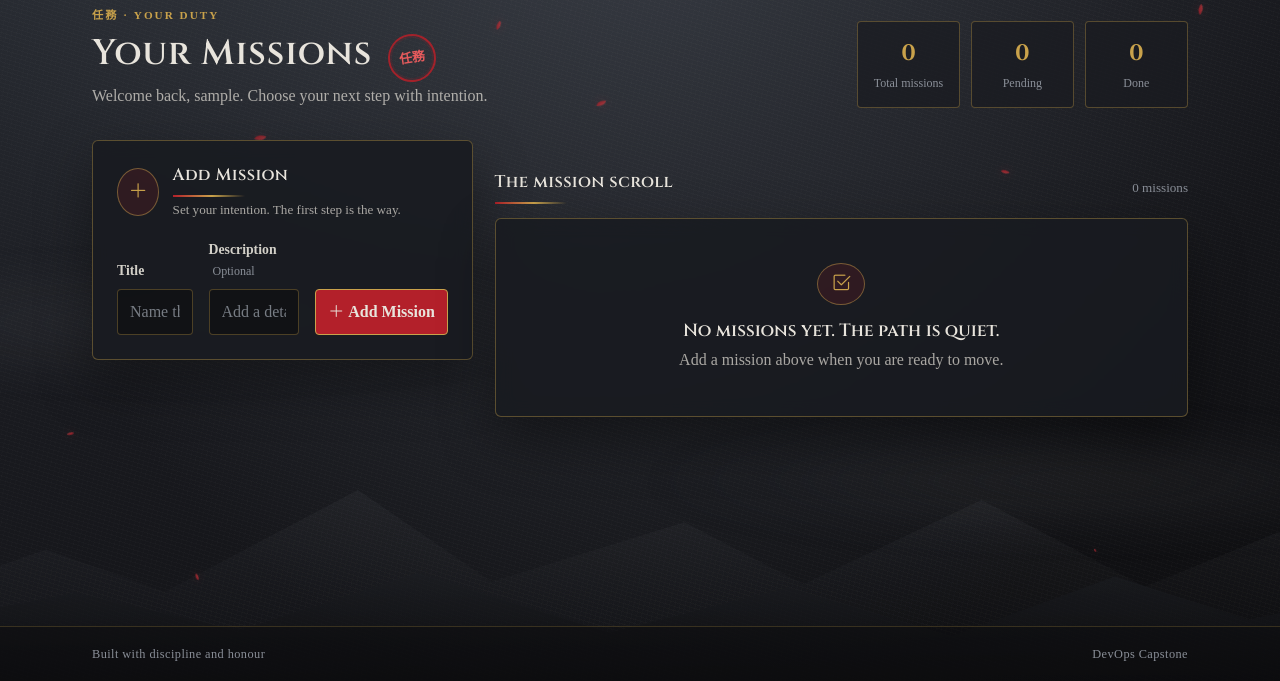
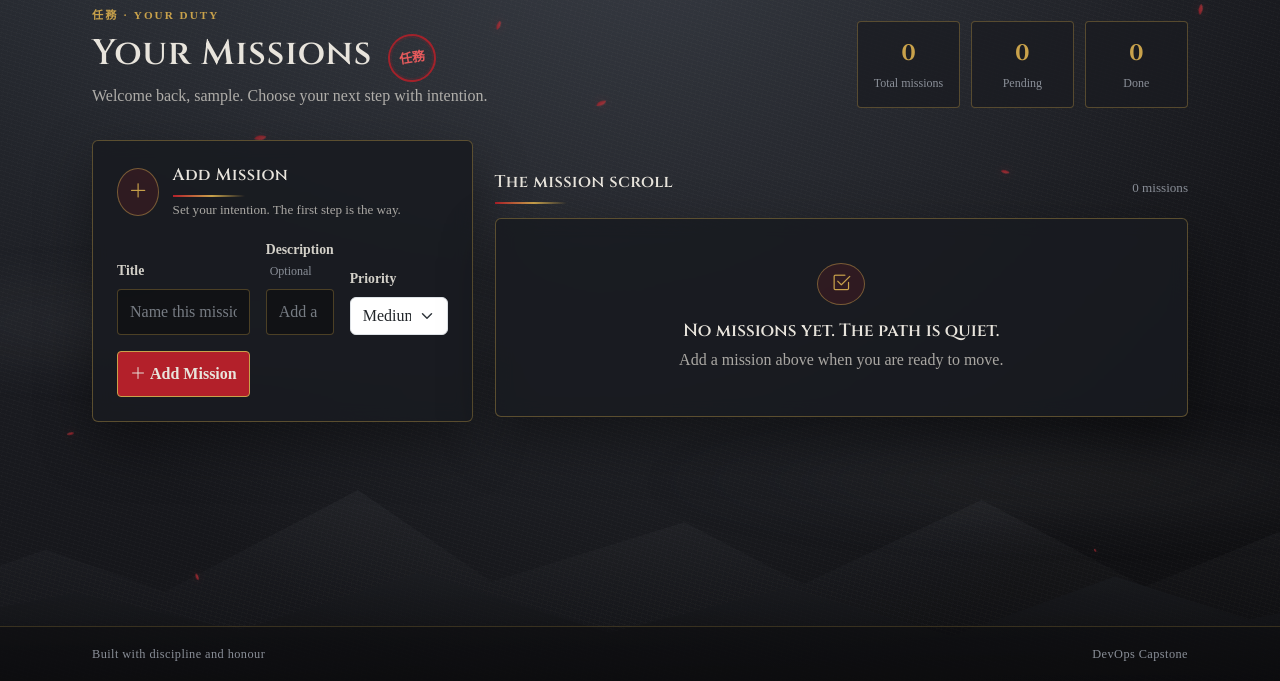
Before and after one commit to MohitGoel109/Devops-capstone-taskmanager, a Flask app: page /tasks in a window 1280 px wide. Shown: the part 119-800 px from the top of the page. Run offline with Flask 3, Linux system fonts and the light colour scheme; the visitor is signed in with stand-in values (Sample User, id 1).

Commit message:
feat: add task priority field with badge and API support

```diff
--- a/app/app.py
+++ b/app/app.py
@@ -4,10 +4,13 @@ from datetime import datetime
 from flask import Flask, jsonify, redirect, render_template, request, session, url_for
 from flask_sqlalchemy import SQLAlchemy
 from prometheus_flask_exporter import PrometheusMetrics
+from sqlalchemy import inspect, text
 from werkzeug.security import check_password_hash, generate_password_hash
 
 
 db = SQLAlchemy()
+
+PRIORITIES = ("High", "Medium", "Low")
 
 
 class User(db.Model):
@@ -26,8 +29,40 @@ class Task(db.Model):
     title = db.Column(db.String(120), nullable=False)
     description = db.Column(db.Text, nullable=True)
     completed = db.Column(db.Boolean, default=False, nullable=False)
+    priority = db.Column(db.String(10), default="Medium", nullable=False, server_default="Medium")
     created_at = db.Column(db.DateTime, default=datetime.utcnow)
     user_id = db.Column(db.Integer, db.ForeignKey("users.id"), nullable=False)
+
+
+def clean_priority(value):
+    """Return a valid priority string, or None if the value is not allowed."""
+    value = (value or "Medium").strip().capitalize()
+    return value if value in PRIORITIES else None
+
+
+def task_to_dict(task):
+    return {
+        "id": task.id,
+        "title": task.title,
+        "description": task.description,
+        "completed": task.completed,
+        "priority": task.priority,
+        "created_at": task.created_at.isoformat(),
+    }
+
+
+def ensure_priority_column():
+    """Add the priority column to an existing tasks table (create_all does not alter tables)."""
+    columns = [c["name"] for c in inspect(db.engine).get_columns("tasks")]
+    if "priority" not in columns:
+        try:
+            with db.engine.begin() as conn:
+                conn.execute(
+                    text("ALTER TABLE tasks ADD COLUMN priority VARCHAR(10) NOT NULL DEFAULT 'Medium'")
+                )
+        except Exception:
+            # Another pod may have added the column at the same moment.
+            pass
 
 
 def create_app(test_config=None):
@@ -115,16 +150,7 @@ def create_app(test_config=None):
 
         if request.method == "GET":
             tasks = Task.query.filter_by(user_id=session["user_id"]).order_by(Task.created_at.desc()).all()
-            return jsonify([
-                {
-                    "id": task.id,
-                    "title": task.title,
-                    "description": task.description,
-                    "completed": task.completed,
-                    "created_at": task.created_at.isoformat(),
-                }
-                for task in tasks
-            ])
+            return jsonify([task_to_dict(t) for t in tasks])
 
         payload = request.get_json(silent=True) or {}
         title = (payload.get("title") or "").strip()
@@ -133,17 +159,21 @@ def create_app(test_config=None):
         if not title:
             return jsonify({"error": "title is required"}), 400
 
-        task = Task(title=title, description=description or None, completed=False, user_id=session["user_id"])
+        priority = clean_priority(payload.get("priority"))
+        if priority is None:
+            return jsonify({"error": "priority must be High, Medium or Low"}), 400
+
+        task = Task(
+            title=title,
+            description=description or None,
+            completed=False,
+            priority=priority,
+            user_id=session["user_id"],
+        )
         db.session.add(task)
         db.session.commit()
 
-        return jsonify({
-            "id": task.id,
-            "title": task.title,
-            "description": task.description,
-            "completed": task.completed,
-            "created_at": task.created_at.isoformat(),
-        }), 201
+        return jsonify(task_to_dict(task)), 201
 
     @app.route("/api/tasks/<int:task_id>", methods=["GET", "PUT", "DELETE"])
     def api_task_detail(task_id):
@@ -155,13 +185,7 @@ def create_app(test_config=None):
             return jsonify({"error": "task not found"}), 404
 
         if request.method == "GET":
-            return jsonify({
-                "id": task.id,
-                "title": task.title,
-                "description": task.description,
-                "completed": task.completed,
-                "created_at": task.created_at.isoformat(),
-            })
+            return jsonify(task_to_dict(task))
 
         if request.method == "PUT":
             payload = request.get_json(silent=True) or {}
@@ -171,18 +195,17 @@ def create_app(test_config=None):
                 task.description = payload["description"]
             if "completed" in payload:
                 task.completed = bool(payload.get("completed"))
+            if "priority" in payload:
+                priority = clean_priority(payload["priority"])
+                if priority is None:
+                    return jsonify({"error": "priority must be High, Medium or Low"}), 400
+                task.priority = priority
 
             if not task.title:
                 return jsonify({"error": "title is required"}), 400
 
             db.session.commit()
-            return jsonify({
-                "id": task.id,
-                "title": task.title,
-                "description": task.description,
-                "completed": task.completed,
-                "created_at": task.created_at.isoformat(),
-            })
+            return jsonify(task_to_dict(task))
 
         db.session.delete(task)
         db.session.commit()
@@ -199,7 +222,14 @@ def create_app(test_config=None):
             tasks = Task.query.filter_by(user_id=session["user_id"]).order_by(Task.created_at.desc()).all()
             return render_template("tasks.html", error="Task title is required", tasks=tasks, username=session["username"]), 400
 
-        task = Task(title=title, description=description or None, completed=False, user_id=session["user_id"])
+        priority = clean_priority(request.form.get("priority")) or "Medium"
+        task = Task(
+            title=title,
+            description=description or None,
+            completed=False,
+            priority=priority,
+            user_id=session["user_id"],
+        )
         db.session.add(task)
         db.session.commit()
         return redirect(url_for("tasks_page"))
@@ -216,6 +246,8 @@ def create_app(test_config=None):
         task.title = request.form.get("title", task.title).strip()
         task.description = request.form.get("description", task.description or "").strip() or None
         task.completed = "completed" in request.form
+        if "priority" in request.form:
+            task.priority = clean_priority(request.form.get("priority")) or task.priority
         if not task.title:
             tasks = Task.query.filter_by(user_id=session["user_id"]).order_by(Task.created_at.desc()).all()
             return render_template("tasks.html", error="Task title is required", tasks=tasks, username=session["username"]), 400
@@ -248,6 +280,7 @@ def create_app(test_config=None):
 
     with app.app_context():
         db.create_all()
+        ensure_priority_column()
 
     return app
 
--- a/app/static/css/style.css
+++ b/app/static/css/style.css
@@ -1894,3 +1894,13 @@ body {
     transform: scaleY(1.12);
   }
 }
+.task-priority {
+  font-weight: 600;
+  letter-spacing: 0.04em;
+  border: 1px solid;
+  background: transparent;
+}
+.priority-high { color: #e0525c; border-color: #b3202a; }
+.priority-medium { color: #c9a24b; border-color: #c9a24b; }
+.priority-low { color: #5fb98a; border-color: #3f8f66; }
+.add-task-fields { flex-wrap: wrap; }
--- a/app/templates/tasks.html
+++ b/app/templates/tasks.html
@@ -41,6 +41,14 @@
           <label for="new-task-description" class="form-label">Description <span class="optional-label">Optional</span></label>
           <input type="text" class="form-control" name="description" id="new-task-description" placeholder="Add a detail or intention">
         </div>
+        <div>
+          <label for="new-task-priority" class="form-label">Priority</label>
+          <select class="form-select" name="priority" id="new-task-priority">
+            <option value="High">High</option>
+            <option value="Medium" selected>Medium</option>
+            <option value="Low">Low</option>
+          </select>
+        </div>
         <button class="btn btn-primary add-task-button" type="submit">
           <i class="bi bi-plus-lg me-1" aria-hidden="true"></i>Add Mission
         </button>
@@ -66,6 +74,7 @@
               <i class="bi {% if task.completed %}bi-check-circle-fill{% else %}bi-hourglass-split{% endif %}" aria-hidden="true"></i>
               {% if task.completed %}Done <span lang="ja">完了</span>{% else %}Pending{% endif %}
             </span>
+            <span class="badge task-priority priority-{{ task.priority|lower }}">{{ task.priority }}</span>
           </div>
           {% if task.description %}<p class="task-description">{{ task.description }}</p>{% endif %}
           <time class="task-date" datetime="{{ task.created_at.isoformat() }}">
@@ -90,6 +99,12 @@
               <input type="text" class="form-control mb-3" name="title" id="task-title-{{ task.id }}" value="{{ task.title }}" required>
               <label class="form-label" for="task-description-{{ task.id }}">Description</label>
               <textarea class="form-control mb-3" name="description" id="task-description-{{ task.id }}" rows="2">{{ task.description or '' }}</textarea>
+              <label class="form-label" for="task-priority-{{ task.id }}">Priority</label>
+              <select class="form-select mb-3" name="priority" id="task-priority-{{ task.id }}">
+                {% for p in ['High', 'Medium', 'Low'] %}
+                <option value="{{ p }}" {% if task.priority == p %}selected{% endif %}>{{ p }}</option>
+                {% endfor %}
+              </select>
               <label class="form-check mb-3">
                 <input class="form-check-input" type="checkbox" name="completed" {% if task.completed %}checked{% endif %}>
                 <span class="form-check-label">Done</span>
```
Also changed, not shown: app/tests/test_app.py (+30 -2 lines).
